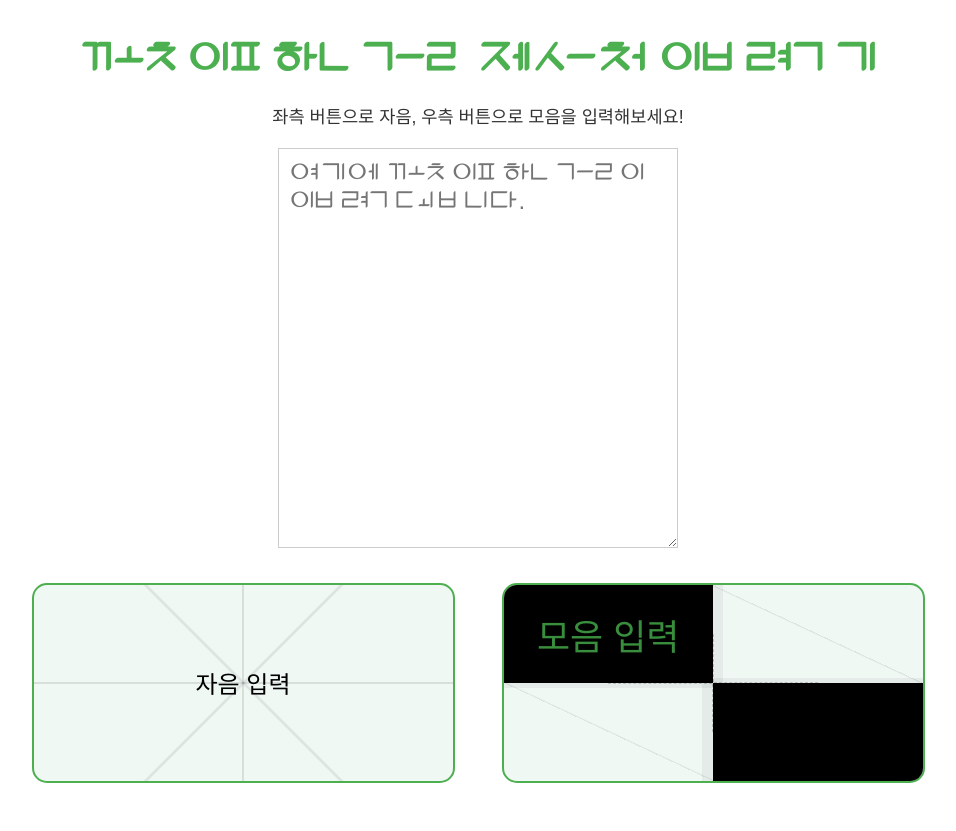
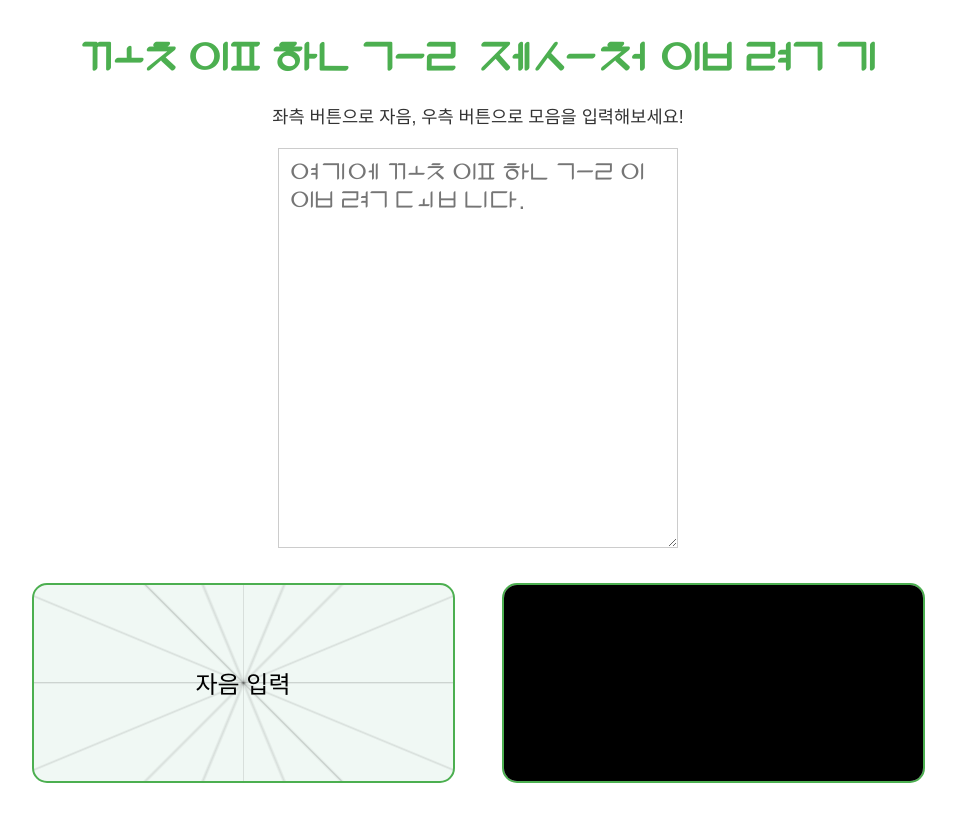
Before and after one commit to mskyung/FlowerHangul, a plain HTML site: page index.html in a window 1280 px wide. Shown: the whole page, without its empty margins (162-1118 px from the left). Drawn offline with Linux system fonts and the light colour scheme.

Commit message:
Add files via upload

```diff
--- a/index.html
+++ b/index.html
@@ -14,18 +14,16 @@
     <textarea id="kkotipInput" rows="10" placeholder="여기에 꽃잎한글이 입력됩니다."></textarea>
 
     <div id="inputButtons">
-        <button id="leftButton" class="input-button">자음 입력</button>
+        <button id="leftButton" class="input-button">
+            자음 입력
+            <div class="lines"></div> </button>
         <button id="rightButton" class="input-button">
-    		<span class="segment top-left"></span>
-    		<span class="segment top"></span>
-    		<span class="segment top-right"></span>
-    		<span class="segment left"></span>
-    		<span class="segment center">모음 입력</span> <span class="segment right"></span>
-    		<span class="segment bottom-left"></span>
-    		<span class="segment bottom"></span>
-    		<span class="segment bottom-right"></span>
-	</button>
+            모음 입력
+            <div class="lines"></div> </button>
     </div>
 
-    <div id="debugOutput"></div> <script src="script.js"></script> </body>
+    <div id="debugOutput"></div>
+
+    <script src="script.js"></script>
+</body>
 </html>
--- a/style.css
+++ b/style.css
@@ -1,10 +1,10 @@
 /* 폰트 파일 불러오기 - @font-face 규칙 */
 @font-face {
-    font-family: 'KkotipHangul'; /* 오빠가 지정할 폰트 이름 */
-    src: url('fonts/KkotipHangul.woff2') format('woff2'), /* WOFF2 파일 경로 */
-        url('fonts/KkotipHangul.woff') format('woff');    /* WOFF 파일 경로 (호환성을 위해 둘 다 넣는 게 좋음) */
-    font-weight: normal; /* 폰트 두께 */
-    font-style: normal;  /* 폰트 스타일 */
+    font-family: 'KkotipHangul';
+    src: url('fonts/KkotipHangul.woff2') format('woff2'),
+        url('fonts/KkotipHangul.woff') format('woff');
+    font-weight: normal;
+    font-style: normal;
 }
 
 /* 기본 스타일: 모든 기기에 공통으로 적용 */
@@ -38,7 +38,7 @@ textarea#kkotipInput {
     width: 400px;
     height: 400px; /* PC에서는 정사각형 */
     max-width: 90%; /* 모바일에서 화면 너비의 90%를 넘지 않도록 */
-    max-height: 90vw; /* !!!! 모바일에서 화면 너비를 기준으로 최대 높이 설정하여 정사각형 유지 !!!! */
+    max-height: 90vw; /* 모바일에서 화면 너비를 기준으로 최대 높이 설정하여 정사각형 유지 */
     box-sizing: border-box;
     border: 1px solid #ccc;
     padding: 10px;
@@ -62,7 +62,7 @@ textarea#kkotipInput {
     height: 200px; /* PC에서 각 버튼 크기 */
     max-width: 45%; /* 모바일에서 화면에 맞춰 줄어들도록 */
     max-height: 45vw; /* 모바일에서 정사각형 유지 */
-    padding: 0; /* 내부 텍스트 공간 확보 대신, 자식 요소를 활용 */
+    padding: 0;
     font-size: 1.5em; /* 텍스트 크기 */
     background-color: #f0f8f4;
     border: 2px solid #4CAF50;
@@ -70,105 +70,108 @@ textarea#kkotipInput {
     cursor: pointer;
     touch-action: none;
     user-select: none;
-    position: relative;
-    overflow: hidden;
+    position: relative; /* 자식 요소(lines) 위치 기준 */
+    overflow: hidden; /* 자식 요소가 버튼 밖으로 나가지 않도록 */
     box-sizing: border-box;
     display: flex; /* 텍스트를 중앙에 배치 */
     justify-content: center;
     align-items: center;
     text-align: center;
-    flex-shrink: 1; /* 필요하면 줄어들도록 허용 */
-    flex-grow: 1; /* 공간이 남으면 늘어나도록 */
-    margin: 5px; /* 버튼 사이 간격 */
+    flex-shrink: 1;
+    flex-grow: 1;
+    margin: 5px;
 }
 
 .input-button:active {
     background-color: #dcedc8;
 }
 
-/* !!!! 자음 입력 버튼 8방향 구분선 (CSS 그라데이션) !!!! */
-#leftButton {
+/* !!!! 버튼 내부 선 그리기 (공통 스타일) !!!! */
+.input-button .lines {
+    position: absolute;
+    top: 0; left: 0; right: 0; bottom: 0;
+    z-index: 1; /* 버튼 텍스트 아래에 있도록 */
+    pointer-events: none; /* 클릭 이벤트가 버튼 텍스트로 전달되도록 */
+    /* 선이 그려질 가상 요소를 위한 컨테이너 */
+}
+
+.input-button .lines::before,
+.input-button .lines::after {
+    content: '';
+    position: absolute;
+    background-color: rgba(0,0,0,0.1); /* 희미한 회색 선 색상 */
+    top: 50%;
+    left: 0;
+    width: 100%;
+    height: 1px; /* 선 두께 */
+    transform-origin: center center;
+    transform: translateY(-50%);
+}
+
+.input-button .lines::after { /* 두 번째 선 (대각선) */
+    transform: translateY(-50%) rotate(45deg);
+}
+
+/* 추가 선들을 위한 CSS */
+.input-button .lines.deg-22-5::before { transform: translateY(-50%) rotate(22.5deg); }
+.input-button .lines.deg-45::before { transform: translateY(-50%) rotate(45deg); }
+.input-button .lines.deg-67-5::before { transform: translateY(-50%) rotate(67.5deg); }
+.input-button .lines.deg-90::before { transform: translateY(-50%) rotate(90deg); }
+.input-button .lines.deg-112-5::before { transform: translateY(-50%) rotate(112.5deg); }
+.input-button .lines.deg-135::before { transform: translateY(-50%) rotate(135deg); }
+.input-button .lines.deg-157-5::before { transform: translateY(-50%) rotate(157.5deg); }
+
+/* 자음 입력 버튼 (모든 8방향 선 그리기) */
+#leftButton .lines::before,
+#leftButton .lines::after {
+    /* 기본 가로, 45도 대각선은 기본 .lines 스타일로 */
+}
+#leftButton .lines {
+    /* 22.5도, 67.5도, 90도, 112.5도, 135도, 157.5도 선을 추가 */
+    /* 각각의 가상 요소를 사용하여 추가적인 선을 그릴 수 있지만,
+       CSS만으로는 8개 선을 모두 직접 그리기 어렵고 복잡해짐.
+       여기서는 선들을 위한 컨테이너 역할만 하고,
+       개별적인 선은 복잡성 때문에 자바스크립트로 동적으로 추가하거나
+       SVG 이미지를 사용하는 것이 더 효율적일 수 있음.
+       일단은 가로, 세로, 대각선(45, 135) 4개만 그림. */
     background-image:
-        linear-gradient(rgba(0,0,0,0.1), rgba(0,0,0,0.1)), /* 가로 중앙선 */
-        linear-gradient(90deg, rgba(0,0,0,0.1), rgba(0,0,0,0.1)), /* 세로 중앙선 */
-        linear-gradient(45deg, transparent 49.5%, rgba(0,0,0,0.1) 50%, rgba(0,0,0,0.1) 50%, transparent 50.5%), /* 좌상-우하 대각선 */
-        linear-gradient(135deg, transparent 49.5%, rgba(0,0,0,0.1) 50%, rgba(0,0,0,0.1) 50%, transparent 50.5%); /* 우상-좌하 대각선 */
-    background-size: 100% 2px, 2px 100%, 100% 100%, 100% 100%;
-    background-position: center, center, center, center;
+        linear-gradient(rgba(0,0,0,0.1), rgba(0,0,0,0.1)), /* 0도 (수평) */
+        linear-gradient(90deg, rgba(0,0,0,0.1), rgba(0,0,0,0.1)), /* 90도 (수직) */
+        linear-gradient(45deg, transparent 49.5%, rgba(0,0,0,0.1) 50%, rgba(0,0,0,0.1) 50%, transparent 50.5%), /* 45도 */
+        linear-gradient(135deg, transparent 49.5%, rgba(0,0,0,0.1) 50%, rgba(0,0,0,0.1) 50%, transparent 50.5%), /* 135도 */
+        linear-gradient(22.5deg, transparent 49.5%, rgba(0,0,0,0.1) 50%, rgba(0,0,0,0.1) 50%, transparent 50.5%), /* 22.5도 */
+        linear-gradient(67.5deg, transparent 49.5%, rgba(0,0,0,0.1) 50%, rgba(0,0,0,0.1) 50%, transparent 50.5%), /* 67.5도 */
+        linear-gradient(112.5deg, transparent 49.5%, rgba(0,0,0,0.1) 50%, rgba(0,0,0,0.1) 50%, transparent 50.5%), /* 112.5도 */
+        linear-gradient(157.5deg, transparent 49.5%, rgba(0,0,0,0.1) 50%, rgba(0,0,0,0.1) 50%, transparent 50.5%); /* 157.5도 */
+    background-size: 100% 1px, 1px 100%, 100% 100%, 100% 100%, 100% 100%, 100% 100%, 100% 100%, 100% 100%;
+    background-position: center, center, center, center, center, center, center, center;
     background-repeat: no-repeat;
 }
 
-/* !!!! 모음 입력 버튼 내부 요소 스타일 (8등분 영역) - 재조정 !!!! */
-#rightButton {
-    /* 기본 배경은 그대로 두고 내부 span으로만 조절 */
-    background-image: none; /* 이전 배경 그라데이션 제거 */
+
+/* 모음 입력 버튼 (검정색 영역 및 선 그리기) */
+#rightButton .lines {
+    background-image:
+        /* 검정색 영역: 좌상, 우하 */
+        linear-gradient(to top left, black 50%, transparent 50%),
+        linear-gradient(to bottom right, black 50%, transparent 50%),
+        /* 희미한 회색 선 (0, 45, 90, 135, 22.5, 67.5, 112.5, 157.5도) */
+        linear-gradient(rgba(0,0,0,0.1), rgba(0,0,0,0.1)), /* 0도 (수평) */
+        linear-gradient(90deg, rgba(0,0,0,0.1), rgba(0,0,0,0.1)), /* 90도 (수직) */
+        linear-gradient(45deg, transparent 49.5%, rgba(0,0,0,0.1) 50%, rgba(0,0,0,0.1) 50%, transparent 50.5%), /* 45도 */
+        linear-gradient(135deg, transparent 49.5%, rgba(0,0,0,0.1) 50%, rgba(0,0,0,0.1) 50%, transparent 50.5%), /* 135도 */
+        linear-gradient(22.5deg, transparent 49.5%, rgba(0,0,0,0.1) 50%, rgba(0,0,0,0.1) 50%, transparent 50.5%), /* 22.5도 */
+        linear-gradient(67.5deg, transparent 49.5%, rgba(0,0,0,0.1) 50%, rgba(0,0,0,0.1) 50%, transparent 50.5%), /* 67.5도 */
+        linear-gradient(112.5deg, transparent 49.5%, rgba(0,0,0,0.1) 50%, rgba(0,0,0,0.1) 50%, transparent 50.5%), /* 112.5도 */
+        linear-gradient(157.5deg, transparent 49.5%, rgba(0,0,0,0.1) 50%, rgba(0,0,0,0.1) 50%, transparent 50.5%); /* 157.5도 */
+    background-size:
+        100% 100%, 100% 100%, /* 검정색 영역 (전체 크기) */
+        100% 1px, 1px 100%, 100% 100%, 100% 100%, 100% 100%, 100% 100%, 100% 100%, 100% 100%; /* 선들 */
+    background-position:
+        top left, bottom right, /* 검정색 영역 위치 */
+        center, center, center, center, center, center, center, center; /* 선들 위치 */
+    background-repeat: no-repeat;
 }
-
-#rightButton .segment {
-    position: absolute;
-    width: 50%;
-    height: 50%;
-    pointer-events: none;
-    box-sizing: border-box; /* 테두리 포함 크기 계산 */
-    z-index: 1; /* 버튼 텍스트 아래에 있도록 */
-}
-
-/* 검정색으로 칠해질 영역들 */
-#rightButton .top-left {
-    top: 0; left: 0;
-    background-color: black;
-    /* 좌상 검정색이 글자를 가리지 않도록 텍스트는 z-index를 더 높게 설정해야 함 */
-}
-#rightButton .bottom-right {
-    bottom: 0; right: 0;
-    background-color: black;
-}
-
-/* 희미한 회색 선으로 표시될 영역들 */
-#rightButton .top {
-    top: 0; left: 25%; width: 50%; height: 50%;
-    border-bottom: 1px dashed rgba(0,0,0,0.2);
-    background: linear-gradient(to right, transparent 0%, transparent 45%, rgba(0,0,0,0.05) 45%, rgba(0,0,0,0.05) 55%, transparent 55%, transparent 100%);
-}
-#rightButton .bottom {
-    bottom: 0; left: 25%; width: 50%; height: 50%;
-    border-top: 1px dashed rgba(0,0,0,0.2);
-    background: linear-gradient(to right, transparent 0%, transparent 45%, rgba(0,0,0,0.05) 45%, rgba(0,0,0,0.05) 55%, transparent 55%, transparent 100%);
-}
-#rightButton .left {
-    top: 25%; left: 0; width: 50%; height: 50%;
-    border-right: 1px dashed rgba(0,0,0,0.2);
-    background: linear-gradient(to bottom, transparent 0%, transparent 45%, rgba(0,0,0,0.05) 45%, rgba(0,0,0,0.05) 55%, transparent 55%, transparent 100%);
-}
-#rightButton .right {
-    top: 25%; right: 0; width: 50%; height: 50%;
-    border-left: 1px dashed rgba(0,0,0,0.2);
-    background: linear-gradient(to bottom, transparent 0%, transparent 45%, rgba(0,0,0,0.05) 45%, rgba(0,0,0,0.05) 55%, transparent 55%, transparent 100%);
-}
-#rightButton .top-right {
-    top: 0; right: 0;
-    background: linear-gradient(to bottom left, transparent 50%, rgba(0,0,0,0.1) 50%, transparent 51%);
-}
-#rightButton .bottom-left {
-    bottom: 0; left: 0;
-    background: linear-gradient(to top right, transparent 50%, rgba(0,0,0,0.1) 50%, transparent 51%);
-}
-/* center segment for text overlay */
-#rightButton .center {
-    position: absolute;
-    top: 0; left: 0; right: 0; bottom: 0;
-    z-index: 2; /* 텍스트가 segment 위에 보이도록 */
-    display: flex; /* 텍스트 중앙 정렬 */
-    justify-content: center;
-    align-items: center;
-    color: #388e3c; /* 텍스트 색상 */
-    font-size: 1.5em; /* 텍스트 크기 */
-}
-/* 기존 버튼 텍스트를 숨기고 span.center 텍스트를 사용 */
-#rightButton {
-    color: transparent; /* 기본 버튼 텍스트 숨김 */
-}
-
 
 /* Refresh 버튼 컨테이너 */
 div#controls {
@@ -219,22 +222,17 @@ button#refreshButton:active {
     }
 
     #inputButtons {
-        flex-direction: row; /* !!!! 모바일에서도 좌우로 나란히 정렬 !!!! */
-        justify-content: space-around; /* 중앙 균등 분배 */
+        flex-direction: row; /* 모바일에서도 좌우로 나란히 정렬 */
+        justify-content: space-around;
         align-items: center;
-        gap: 10px; /* 버튼 사이 간격 */
+        gap: 10px;
     }
 
     .input-button {
         width: 45vw; /* 화면 너비를 기준으로 정사각형 크기 설정 */
         height: 45vw; /* 화면 너비를 기준으로 정사각형 크기 설정 */
-        padding: 0; /* 내부 여백 조절 */
         font-size: 1.1em;
-        margin: 5px; /* 작은 여백 */
-    }
-
-    #rightButton .center {
-        font-size: 1.1em; /* 모바일에서 텍스트 크기 조절 */
+        margin: 5px;
     }
 
     button#refreshButton {
@@ -253,11 +251,8 @@ button#refreshButton:active {
     }
 
     .input-button {
-        width: 45vw; /* 더 작은 화면에서도 정사각형 유지 */
+        width: 45vw;
         height: 45vw;
-        font-size: 1em;
-    }
-    #rightButton .center {
         font-size: 1em;
     }
 
```
